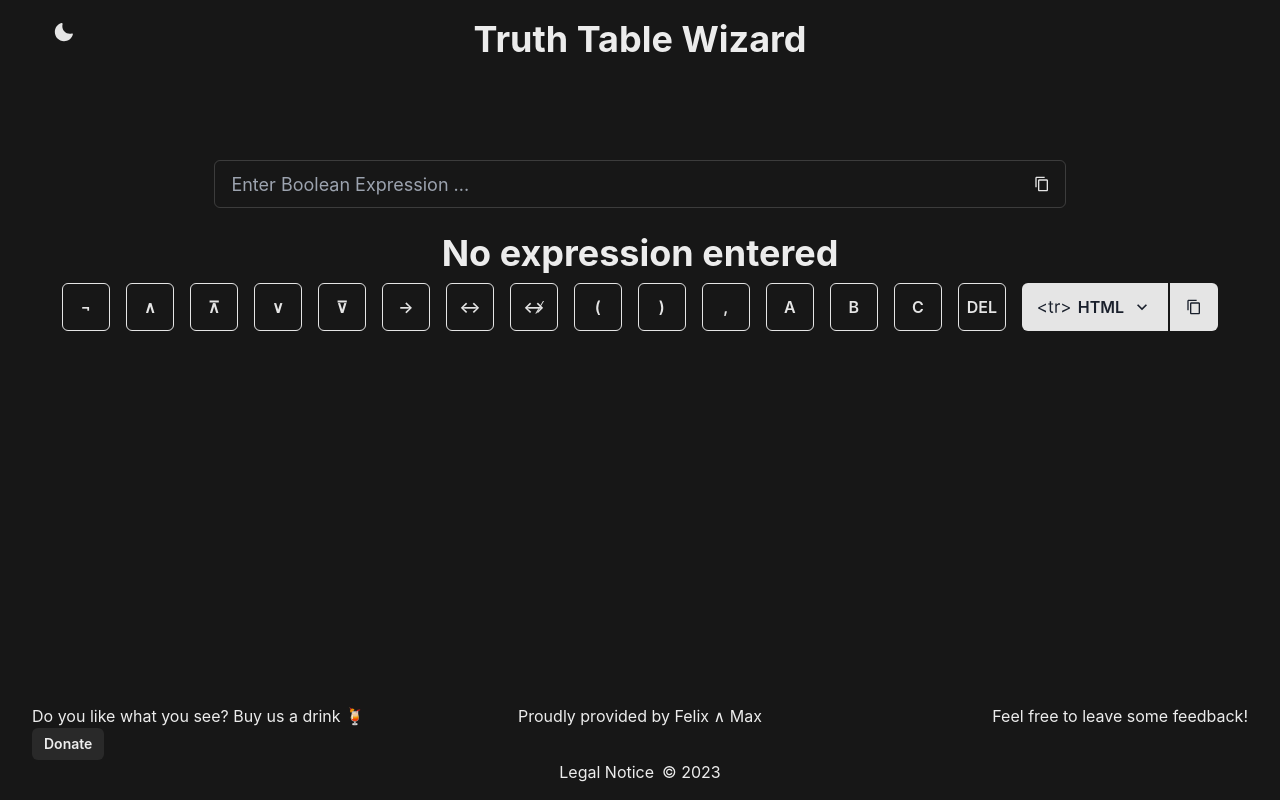
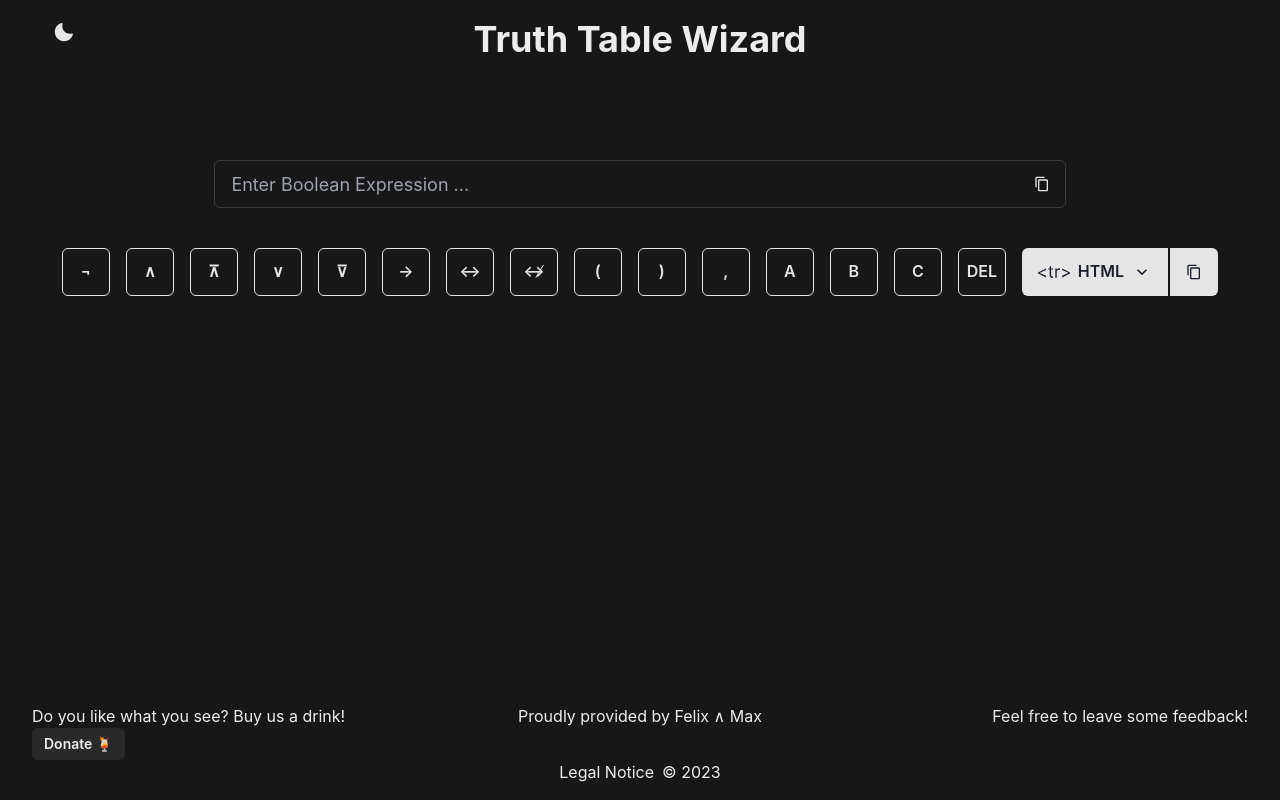
Before and after one commit to felixstrobel/truth-table, a Next.js app in the folder client/: page / in a window 1280 px wide. Built offline with nearby package versions, Linux system fonts and the light colour scheme.

Commit message:
Error message

```diff
--- a/client/components/Footer.tsx
+++ b/client/components/Footer.tsx
@@ -7,13 +7,13 @@ const Footer = () => {
         <Box as={"footer"} w={"full"} mt={20} mb={4}>
             <Grid templateColumns={"1fr 1fr 1fr"}>
                 <GridItem justifySelf={"start"}>
-                    <Text>Do you like what you see? Buy us a drink 🍹</Text>
+                    <Text>Do you like what you see? Buy us a drink!</Text>
                     <Button
                         size={"sm"}
                         as={Link}
                         href={"https://www.paypal.com/donate/?hosted_button_id=FMWQ2NMB943BA"}
                     >
-                        Donate
+                        Donate 🍹
                     </Button>
                 </GridItem>
                 <GridItem justifySelf={"center"}>
--- a/client/components/Header.tsx
+++ b/client/components/Header.tsx
@@ -48,7 +48,7 @@ const Header = () => {
             </GridItem>
 
             <GridItem display={"flex"} justifyContent={"center"} alignItems={"center"}>
-                <Heading colorScheme={"neutral"} whiteSpace={"nowrap"}>
+                <Heading as={"h1"} colorScheme={"neutral"} whiteSpace={"nowrap"}>
                     Truth Table Wizard
                 </Heading>
             </GridItem>
--- a/client/components/Insertion.tsx
+++ b/client/components/Insertion.tsx
@@ -1,4 +1,5 @@
 import {
+    Box,
     Button,
     Flex,
     Heading,
@@ -7,10 +8,11 @@ import {
     InputGroup,
     InputRightElement,
     Stack,
+    Text,
     Tooltip,
 } from "@chakra-ui/react";
 import { CopyIcon } from "@chakra-ui/icons";
-import { useEffect, useState } from "react";
+import { ReactChildren, ReactNode, useEffect, useState } from "react";
 import CustomSelect from "@/components/CustomSelect";
 import { evaluate, TableFormat } from "@/assets/Adapter";
 import ParserError from "@/assets/model/ParserError";
@@ -21,7 +23,7 @@ interface InsertionProps {
 
 const Insertion = ({ onChange }: InsertionProps) => {
     const [value, setValue] = useState<string>("");
-    const [infoMessage, setInfoMessage] = useState("");
+    const [infoMessage, setInfoMessage] = useState<ReactNode>(<span>&nsbp;</span>);
 
     const quickButtons = ["¬", "∧", "⊼", "∨", "⊽", "→", "↔", "↮", "(", ")", ",", "A", "B", "C"];
 
@@ -33,16 +35,20 @@ const Insertion = ({ onChange }: InsertionProps) => {
         const data = evaluate(value);
 
         if (data instanceof ParserError) {
-            setInfoMessage(data.message);
+            let x = data.input.slice(data.position, data.input.length);
+            setInfoMessage(
+                <span>
+                    {data.message.toLowerCase() + ": " + data.input.slice(0, data.position)}
+                    <Text as={"span"} color={"red.400"}>
+                        {x}
+                    </Text>
+                </span>
+            );
             return;
         }
 
         onChange(data);
-        if (data.length === 0) {
-            setInfoMessage("No expression entered");
-        } else {
-            setInfoMessage("");
-        }
+        setInfoMessage(null);
     }, [value, onChange]);
 
     return (
@@ -53,7 +59,6 @@ const Insertion = ({ onChange }: InsertionProps) => {
                 _dark={{ borderColor: "whiteAlpha.300" }}
                 w={"70%"}
                 size={"lg"}
-                mb={4}
             >
                 <Input
                     colorScheme={"neutral"}
@@ -80,7 +85,11 @@ const Insertion = ({ onChange }: InsertionProps) => {
                 </InputRightElement>
             </InputGroup>
 
-            <Heading>{infoMessage}</Heading>
+            <Box h={6}>
+                <Text color={"neutral.700"} fontSize={"sm"} fontWeight={"semibold"}>
+                    {infoMessage}
+                </Text>
+            </Box>
 
             {/* TODO: fix flex-wrap */}
             <Flex w={"full"} flexDir={"row"} flexWrap={"wrap"} justifyContent={"center"}>
```
